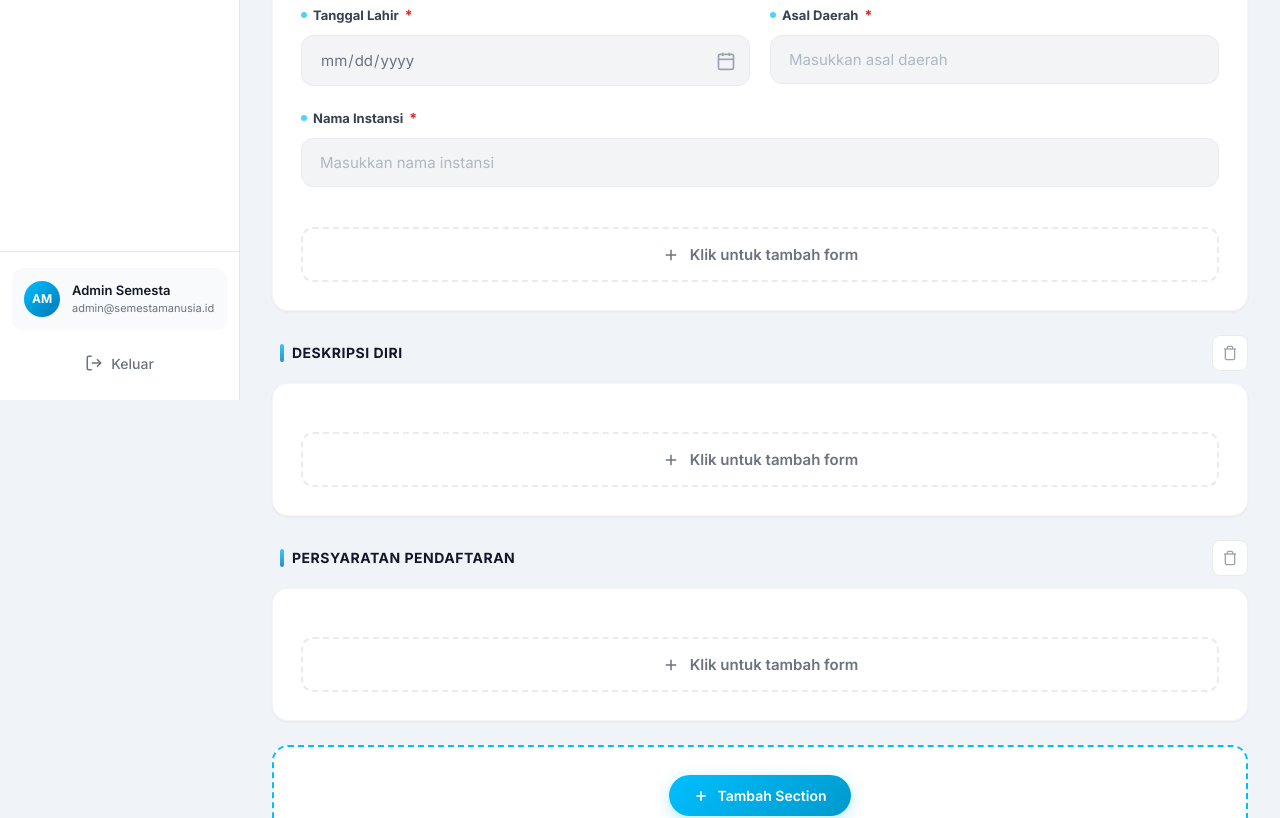
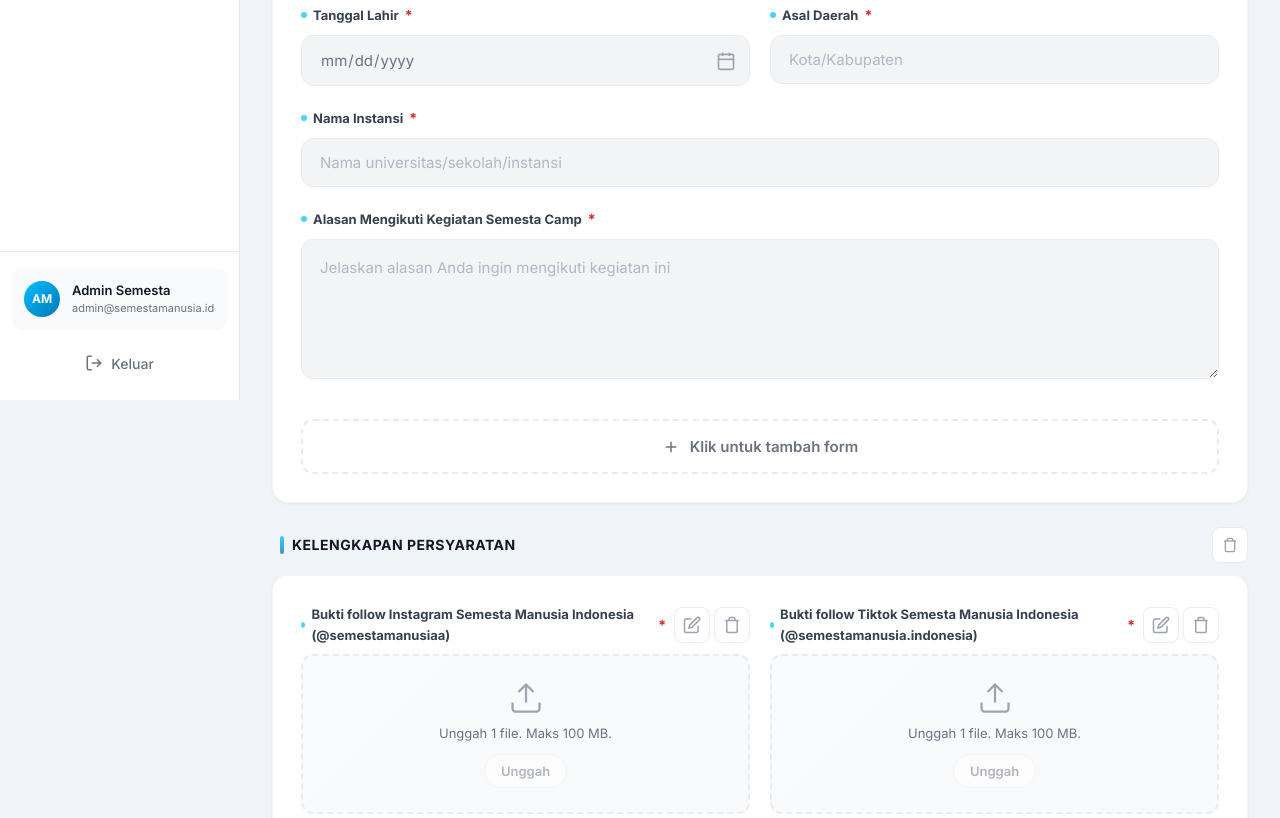
Before and after one commit to Danendra1-ux/semesta-manusia, a Next.js app: page /admin/semesta-camp/tambah/formulir in a window 1280 px wide. Shown: the part 400-1218 px from the top of the page. Built offline with nearby package versions, Linux system fonts and the light colour scheme.

Commit message:
add detail program features

```diff
--- a/src/app/admin/semesta-camp/tambah/formulir/page.jsx
+++ b/src/app/admin/semesta-camp/tambah/formulir/page.jsx
@@ -1,10 +1,11 @@
 "use client";
 
-import { useState } from "react";
+import { useState, useEffect } from "react";
 import Link from "next/link";
 import { useRouter, useSearchParams } from "next/navigation";
 import AdminSidebar from "../../../components/AdminSidebar.jsx";
 import styles from "./page.module.css";
+import { DEFAULT_FORM_TEMPLATE } from "@/lib/form-template";
 
 const fieldTypes = ["Teks", "Textarea", "Angka", "Tanggal", "Dropdown", "Upload File"];
 
@@ -81,35 +82,8 @@ export default function FormulirTambahSemestaCampPage() {
   const [editPlaceholderValue, setEditPlaceholderValue] = useState("");
   const [editPlaceholderOptions, setEditPlaceholderOptions] = useState([""]);
 
-  // Section state — initialized with 3 default sections
-  const [sections, setSections] = useState([
-    {
-      id: "data-diri-fixed",
-      title: "Data Diri",
-      isFixed: true,
-      fields: [
-        { id: "f1", label: "Nama Lengkap", type: "teks", required: true, isFixed: true, value: "" },
-        { id: "f2", label: "Email", type: "teks", required: true, isFixed: true, value: "" },
-        { id: "f3", label: "No. WhatsApp", type: "teks", required: true, isFixed: true, value: "" },
-        { id: "f4", label: "Akun Instagram", type: "teks", required: true, isFixed: true, value: "" },
-        { id: "f5", label: "Tanggal Lahir", type: "tanggal", required: true, isFixed: true, value: "" },
-        { id: "f6", label: "Asal Daerah", type: "teks", required: true, isFixed: true, value: "" },
-        { id: "f7", label: "Nama Instansi", type: "teks", required: true, isFixed: true, value: "" },
-      ],
-    },
-    {
-      id: "deskripsi-diri",
-      title: "Deskripsi Diri",
-      isFixed: false,
-      fields: [],
-    },
-    {
-      id: "persyaratan-pendaftaran",
-      title: "Persyaratan Pendaftaran",
-      isFixed: false,
-      fields: [],
-    },
-  ]);
+  // Section state — initialized with default template
+  const [sections, setSections] = useState(DEFAULT_FORM_TEMPLATE);
 
   // Modal state
   const [modalOpen, setModalOpen] = useState(false);
@@ -129,6 +103,17 @@ export default function FormulirTambahSemestaCampPage() {
     setToastShow(true);
     setTimeout(() => setToastShow(false), 3500);
   };
+
+  // Auto-save sections to sessionStorage on every change
+  useEffect(() => {
+    if (typeof window !== "undefined") {
+      try {
+        sessionStorage.setItem("sc_custom_registration_form", JSON.stringify(sections));
+      } catch (err) {
+        console.warn("Form data too large for sessionStorage.");
+      }
+    }
+  }, [sections]);
 
   const openEditPlaceholder = (field, sectionId) => {
     setEditPlaceholderField({ ...field, sectionId });
@@ -179,8 +164,7 @@ export default function FormulirTambahSemestaCampPage() {
 
   // Helper: render single field
   const renderField = (field, sectionId) => {
-    const isNamaInstansi = field.label === "Nama Instansi";
-    const isFullWidth = isNamaInstansi;
+    const isFullWidth = field.label === "Nama Instansi" || field.label === "Alasan Mengikuti Kegiatan Semesta Camp";
 
     return (
       <div
@@ -329,6 +313,10 @@ export default function FormulirTambahSemestaCampPage() {
 
   const handleSave = () => {
     showToast("Formulir berhasil disimpan!");
+    // Mark that formulir was created
+    if (typeof window !== "undefined") {
+      sessionStorage.setItem("sc_formulir_created", "true");
+    }
     setTimeout(() => {
       router.push(`/admin/semesta-camp/tambah?created=true`);
     }, 1000);
@@ -403,9 +391,9 @@ export default function FormulirTambahSemestaCampPage() {
                 {/* Fields Card */}
                 <div className={styles.sectionCard}>
                   <div className={styles.fieldsGrid}>
-                    {/* Bagian 1: Field fixed (grid 2 kolom, kecuali Nama Instansi) */}
+                    {/* Bagian 1: Field fixed (grid 2 kolom, kecuali Nama Instansi dan Alasan) */}
                     {section.fields
-                      .filter(f => f.isFixed && f.label !== "Nama Instansi")
+                      .filter(f => f.isFixed && f.label !== "Nama Instansi" && f.label !== "Alasan Mengikuti Kegiatan Semesta Camp")
                       .map(field => renderField(field, section.id))}
 
                     {/* Bagian 2: Nama Instansi (full width, fixed) */}
@@ -413,7 +401,12 @@ export default function FormulirTambahSemestaCampPage() {
                       .filter(f => f.label === "Nama Instansi")
                       .map(field => renderField(field, section.id))}
 
-                    {/* Bagian 3: Field tambahan (tidak fixed, ditambah user) */}
+                    {/* Bagian 3: Alasan Mengikuti Kegiatan Semesta Camp (full width, fixed) */}
+                    {section.fields
+                      .filter(f => f.label === "Alasan Mengikuti Kegiatan Semesta Camp")
+                      .map(field => renderField(field, section.id))}
+
+                    {/* Bagian 4: Field tambahan (tidak fixed, ditambah user) */}
                     {section.fields
                       .filter(f => !f.isFixed)
                       .map(field => renderField(field, section.id))}
--- a/src/app/api/programs/route.js
+++ b/src/app/api/programs/route.js
@@ -23,8 +23,15 @@ export async function POST(request) {
   try {
     const body = await request.json();
 
-    // 1. Ekstrak data: kita pisahkan funding_deadline karena kolom ini ada di tabel lain
-    const { funding_types, funding_deadline, ...programData } = body;
+    // 1. Ekstrak semua field — termasuk JSON columns
+    const {
+      funding_types,
+      funding_deadline,
+      detail_program,
+      pekerjaan,
+      custom_registration_form,
+      ...programData
+    } = body;
 
     // 2. Generate slug otomatis (Jika title ada)
     if (programData.title && !programData.slug) {
@@ -37,7 +44,12 @@ export async function POST(request) {
     // 3. Insert Program
     const { data: program, error: progError } = await supabase
       .from('programs')
-      .insert(programData)
+      .insert({
+        ...programData,
+        detail_program: detail_program || null,
+        pekerjaan: pekerjaan || null,
+        custom_registration_form: custom_registration_form || null,
+      })
       .select()
       .single();
 
--- a/src/app/user/program/[id]/register/page.jsx
+++ b/src/app/user/program/[id]/register/page.jsx
@@ -355,7 +355,7 @@ export default function RegisterPage({ params }) {
           ) : (
             <div className={styles.uploadPlaceholder}>
               <svg viewBox="0 0 24 24" fill="none" stroke="currentColor" strokeWidth="1.5">
-                <path d="M4 16l4.586-4.586a2 2 0 012.828 0L16 16m-2-2l1.586-1.586a2 2 0 012.828 0L20 14m-6-6h.01M6 20h12a2 2 0 002-2V6a2 2 0 00-2 2v12a2 2 0 002 2z" />
+                <path d="M12 19V5M5 12l7-7 7 7" />
               </svg>
               <span>Unggah 1 file. Maks 100 MB.</span>
               <small>Drag & drop atau klik untuk upload</small>
@@ -454,7 +454,7 @@ export default function RegisterPage({ params }) {
                       <input
                         type={field.label.toLowerCase().includes("email") ? "email" : field.label.toLowerCase().includes("whatsapp") ? "tel" : field.type === "angka" ? "number" : "text"}
                         className={`${styles.input} ${errors[field.id] ? styles.inputError : ""}`}
-                        placeholder={field.placeholder || ""}
+                        placeholder={field.placeholder || ("Masukkan " + field.label.toLowerCase())}
                         value={formData[field.id] || ""}
                         onChange={(e) => handleInputChange(field.id, e.target.value)}
                       />
@@ -470,7 +470,7 @@ export default function RegisterPage({ params }) {
                       </label>
                       <textarea
                         className={`${styles.textarea} ${errors[field.id] ? styles.inputError : ""}`}
-                        placeholder={field.placeholder || ""}
+                        placeholder={field.placeholder || ("Masukkan " + field.label.toLowerCase())}
                         rows={4}
                         value={formData[field.id] || ""}
                         onChange={(e) => handleInputChange(field.id, e.target.value)}
--- a/src/lib/form-template.js
+++ b/src/lib/form-template.js
@@ -110,7 +110,8 @@ export const DEFAULT_FORM_TEMPLATE = [
         id: "f11",
         label: "Upload Bukti Pembayaran",
         type: "upload",
-        placeholder: "Unggah 1 file. Maks 100 MB.",
+        placeholder:
+          "Biaya Pendaftaran Semesta Camp Sebesar Rp. 25.000 NAIL AMMASHUN ALYAHYA Bank Mandiri 1120022119304 E-Wallet an Na'il Ammashun Alyahya Putra 082179435759 (Dana / ShopeePay / GoPay)",
         required: true,
         isFixed: false,
         value: null,
```
Also changed, not shown: src/app/admin/semesta-camp/tambah/page.jsx (+26 -4 lines).
